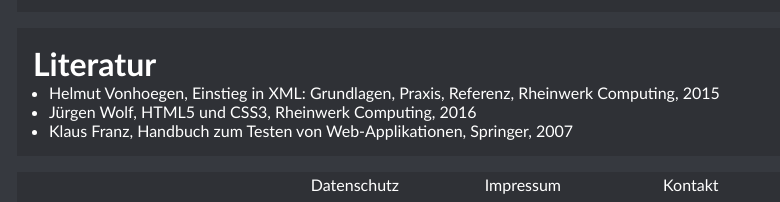
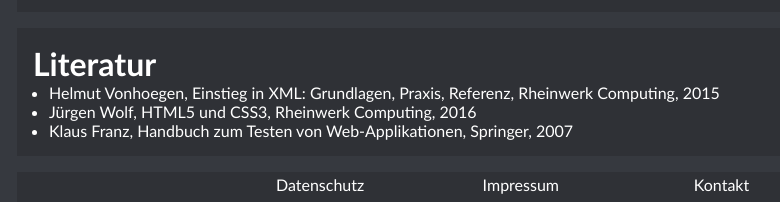
Before and after one commit to Oeffler30/WEB-Uebungsblatt-3, a PHP site: page /index.php in a window 1280 px wide. Shown: the part 1969-2171 px from the top of the page, without its empty margins (111-891 px from the left). Run offline with PHP 8.4, Linux system fonts and the light colour scheme.

Commit message:
Update stylesheet_daniel.php
css von footer in collapsed angepasst

```diff
--- a/stylesheet_daniel.php
+++ b/stylesheet_daniel.php
@@ -193,7 +193,7 @@ color:blue;
   margin: 0;
   padding: 0;
   list-style-type: none;
-  width: 50%;
+  width: 60%;
   height: 100%;
   margin-left: auto;
   margin-right: auto;
```
